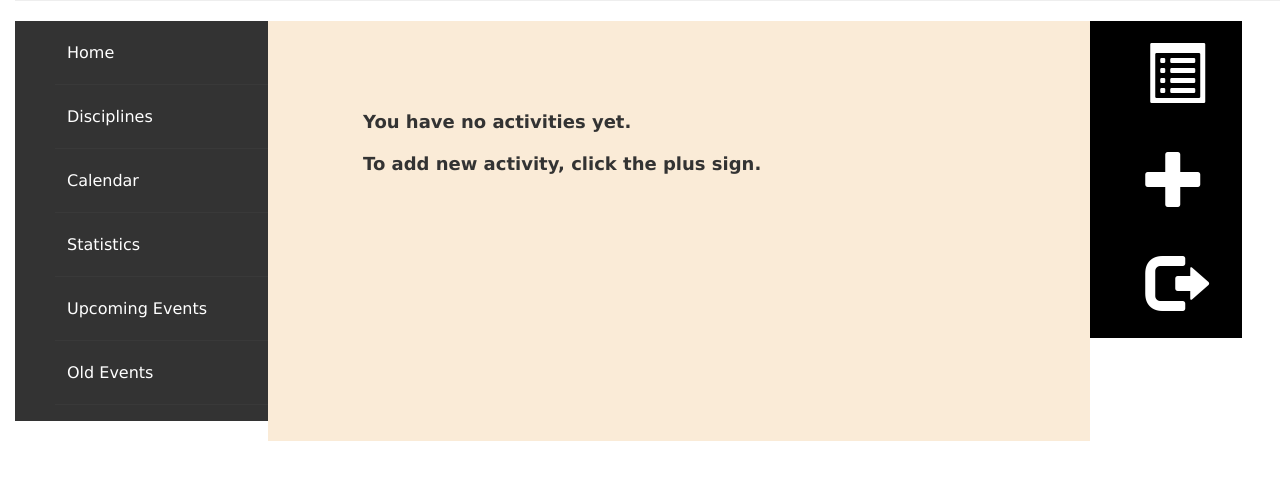
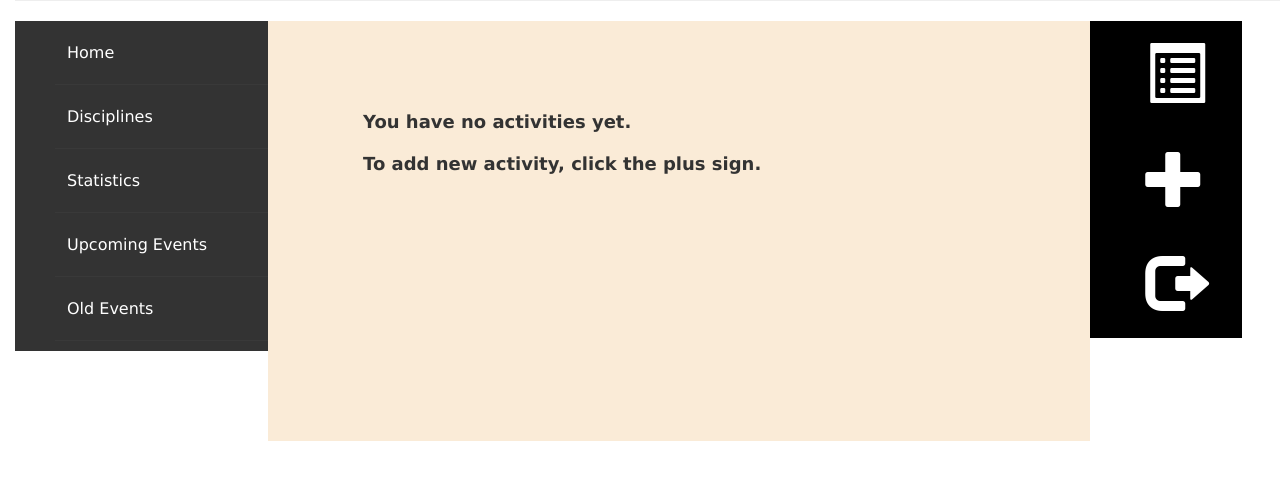
Before and after one commit to annna5/ActivityTracker, a Django app: page / in a window 1280 px wide. Shown: the part 183-663 px from the top of the page. Run offline with Django 3.2, Linux system fonts and the light colour scheme; the visitor is signed in with stand-in values (Sample User, id 1); data that the repository does not hold is empty; some libraries are stand-ins or nearby versions.

Commit message:
refactoring

```diff
--- a/sport/static/css/sport.css
+++ b/sport/static/css/sport.css
@@ -6,8 +6,6 @@ h1 a {
 body {
     padding-left: 15px;
     margin-top: 60px;
-    /*background-color: antiquewhite;*/
-    /*background: #333;*/
     background: white;
 }
 
@@ -72,7 +70,7 @@ h1, h2, h3, h4 {
     padding: 0;
     width: 20%;
     float: left;
-    min-height: 400px;
+    min-height: 320px;
 }
 
 #cssmenu li {
@@ -126,7 +124,6 @@ h1, h2, h3, h4 {
     border-bottom: 0px solid #393939;
     color: white;
     margin: 0;
-    /*padding: 8px 12px;*/
     text-decoration: none;
     font-weight: normal;
     height: 4em;
--- a/sport/templates/sport/base.html
+++ b/sport/templates/sport/base.html
@@ -24,7 +24,6 @@
         <ul>
             <li class='active'><a href='/'><span>Home</span></a></li>
             <li><a href='/disciplines'><span>Disciplines</span></a></li>
-            <li><a href='/calendar'><span>Calendar</span></a></li>
             <li><a href='/statistics'><span>Statistics</span></a></li>
             <li><a href="{% url 'events_from_date' lower=False %}"><span>Upcoming Events</span></a></li>
             <li class='last'><a href="{% url 'events_from_date' lower=True %}"><span>Old Events</span></a></li>
--- a/sport/urls.py
+++ b/sport/urls.py
@@ -6,7 +6,6 @@ urlpatterns = [
     url(r'^events_from_date/(?P<lower>[\w|\s]+)', views.events_from_date, name='events_from_date'),
     url(r'^sorted_view/(?P<field>\w+)', views.sorted_view, name='sorted_view'),
     url(r'^filtered_view_discipline/(?P<field>[\w|\s]+)', views.filtered_view_discipline, name='filtered_view_discipline'),
-    url(r'^calendar$', views.calendar, name='calendar'),
     url(r'^statistics', views.statistics, name='statistics'),
     url(r'^summary', views.summary, name='summary'),
 
--- a/sport/views.py
+++ b/sport/views.py
@@ -131,38 +131,13 @@ def comp_list_for_dist(request, dist, disc):
     })
 
 
-# @login_required
-# def calendar(request):  # , year, month):
-#     activities = Competition.objects.order_by('event_date').filter(
-#             event_date__year=2016, event_date__month=1
-#     )
-#     cal = Calendar(activities).formatmonth(2016, 1)
-#     return render_to_response('sport/calendar.html', {'calendar': mark_safe(cal),})
-
 @login_required
-def calendar(request):  # , year, month):
+def statistics(request):  # , year, month):
     disciplines = Discipline.objects.all()
 
     return render(request, 'sport/disciplines_list.html', {
 
         'disciplines': disciplines
-    })
-
-
-@login_required
-def statistics(request):
-    distances = list(Competition.objects
-                     .filter(author=request.user).order_by()
-                     .values_list('distance', flat=True).distinct())
-    distances.sort()
-    dist_dict = {}
-    for dist in distances:
-        dist_dict[dist] = Competition.objects.filter(author=request.user).filter(distance=dist)
-
-    competitions = dist_dict
-    return render(request, 'sport/statistics.html', {
-
-        'competitions': competitions
     })
 
 
```
